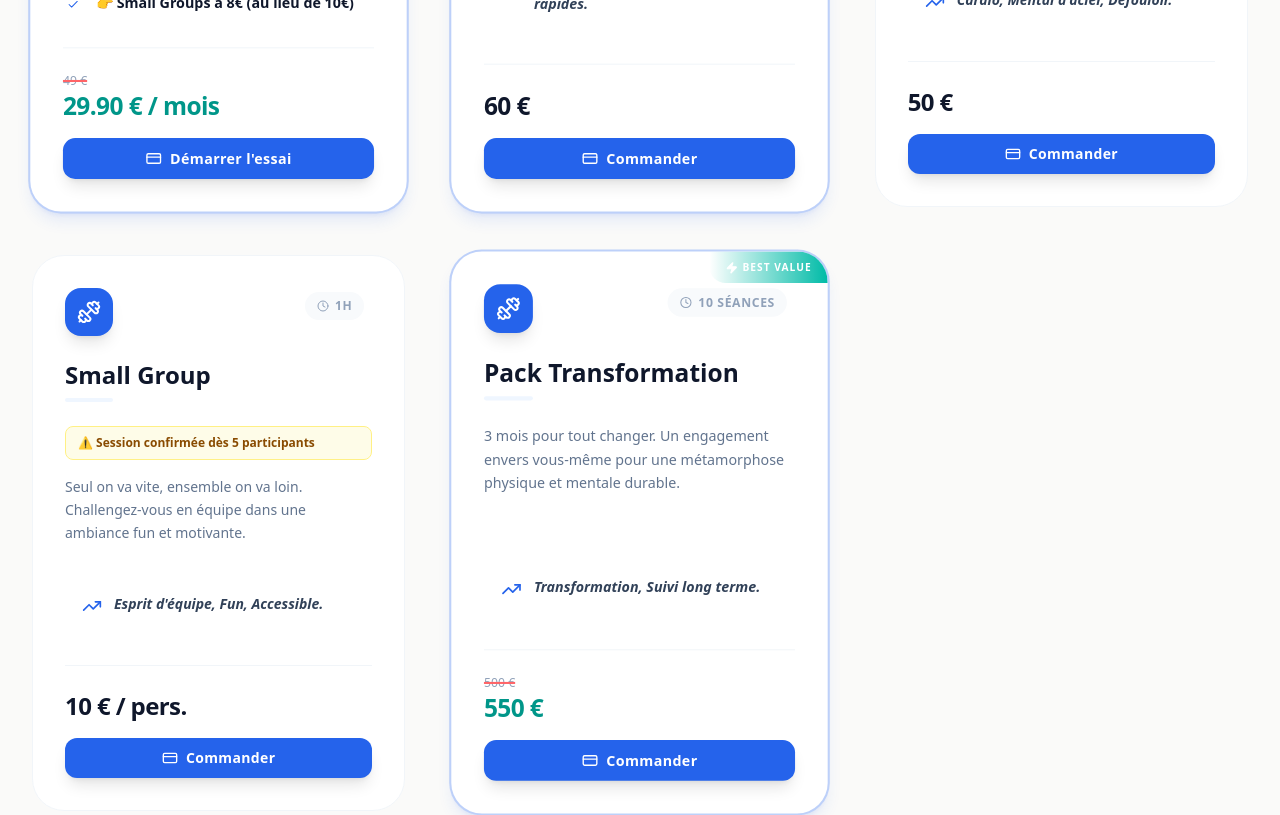
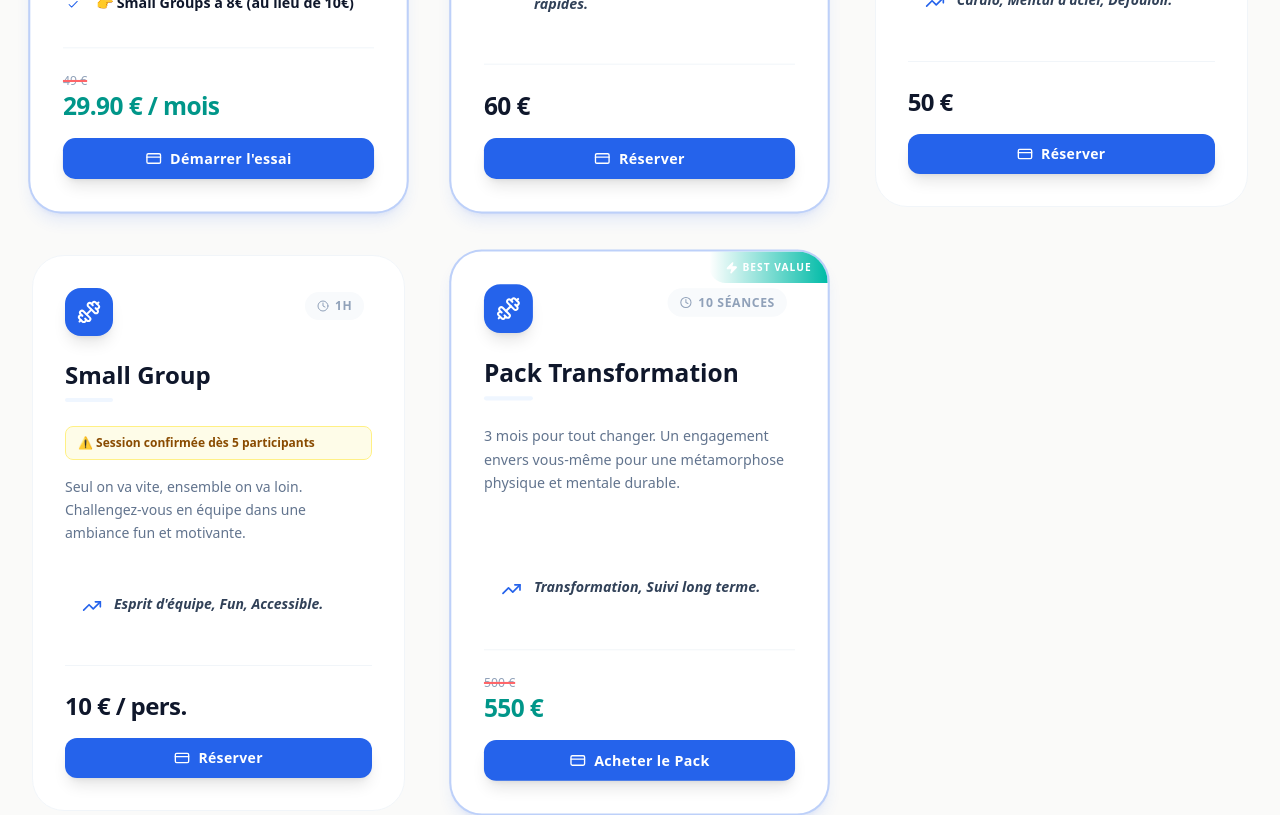
Before and after one commit to B2Big/sabrina_website, a Next.js app: page / in a window 1280 px wide. Shown: the part 2320-3135 px from the top of the page. Built offline with nearby package versions, Linux system fonts and the light colour scheme; a web font is replaced by a local one.

Commit message:
PWA inprove

```diff
--- a/src/app/globals.css
+++ b/src/app/globals.css
@@ -84,4 +84,14 @@
     -webkit-text-stroke: 1px rgba(0,0,0,0.1);
     color: transparent;
   }
+
+  /* Custom Animations */
+  @keyframes float {
+    0%, 100% { transform: translateY(0px); }
+    50% { transform: translateY(-15px); }
+  }
+  .animate-float {
+    animation: float 6s ease-in-out infinite;
+    will-change: transform;
+  }
 }
--- a/src/app/layout.tsx
+++ b/src/app/layout.tsx
@@ -31,7 +31,7 @@ export const metadata: Metadata = {
   appleWebApp: {
     capable: true,
     statusBarStyle: "default",
-    title: "Sabrina Run",
+    title: "Sabrina",
   },
   openGraph: {
     type: "website",
--- a/src/components/pwa/InstallPrompt.tsx
+++ b/src/components/pwa/InstallPrompt.tsx
@@ -63,7 +63,7 @@ export default function InstallPrompt() {
           <p className="mt-1 text-sm text-gray-600">
             {isIOS
               ? "Ajoutez l'app à l'écran d'accueil pour y accéder tout le temps."
-              : "Installez Club Run pour un accès rapide."}
+              : "Installez Sabrina pour un accès rapide."}
           </p>
         </div>
         <button
--- a/src/components/service-card.tsx
+++ b/src/components/service-card.tsx
@@ -452,17 +452,75 @@ export function ServiceCard({ service, index }: ServiceCardProps) {
 
                     {service.paymentLink ? (
 
+
+
+
+
+
+
                        <Button className="w-full rounded-xl font-bold tracking-wide shadow-lg hover:scale-[1.02] transition-transform" style={{ backgroundColor: accentColor }} asChild>
+
+
+
+
+
+
 
                           <a href={service.paymentLink} target="_blank" rel="noopener noreferrer">
 
+
+
+
+
+
+
                              <CreditCard className="w-4 h-4 mr-2" />
 
-                   {service.features ? 'Démarrer l\'essai' : 'Commander'}
+
+
+
+
+
+
+                             {service.id === 'club-run-saas' ? 'Démarrer l\'essai' :
+
+
+
+
+
+
+
+                              service.id === 'forfait-10' ? 'Acheter le Pack' :
+
+
+
+
+
+
+
+                              'Réserver'}
+
+
+
+
+
+
 
                           </a>
 
+
+
+
+
+
+
                        </Button>
+
+
+
+
+
+
 
                     ) : (
 
--- a/src/components/ui/parallax-image.tsx
+++ b/src/components/ui/parallax-image.tsx
@@ -54,22 +54,9 @@ export function ParallaxImage({ src, alt, className, offset = 40 }: ParallaxImag
             priority // Load fast
           />
 
-          {/* Glossy Overlay for "Glass/Premium" look */}
           <div className="absolute inset-0 bg-gradient-to-tr from-white/10 to-transparent opacity-50 pointer-events-none" />
         </div>
       </motion.div>
-
-      {/* CSS Animation Definition */}
-      <style jsx global>{`
-        @keyframes float {
-          0%, 100% { transform: translateY(0px); }
-          50% { transform: translateY(-15px); }
-        }
-        .animate-float {
-          animation: float 6s ease-in-out infinite;
-          will-change: transform; /* Hint to browser to use GPU */
-        }
-      `}</style>
     </div>
   );
 }
```
Also changed, not shown: public/manifest.json. Lines whose indentation alone changed are shown as unchanged.
